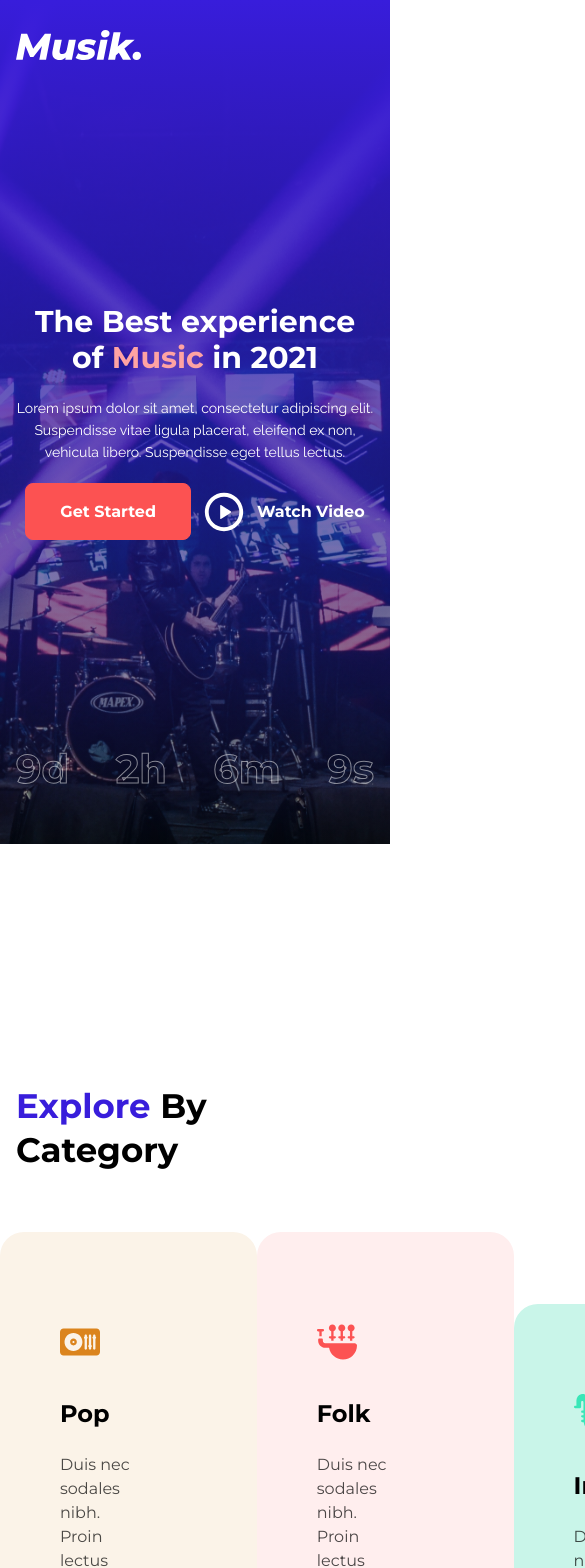
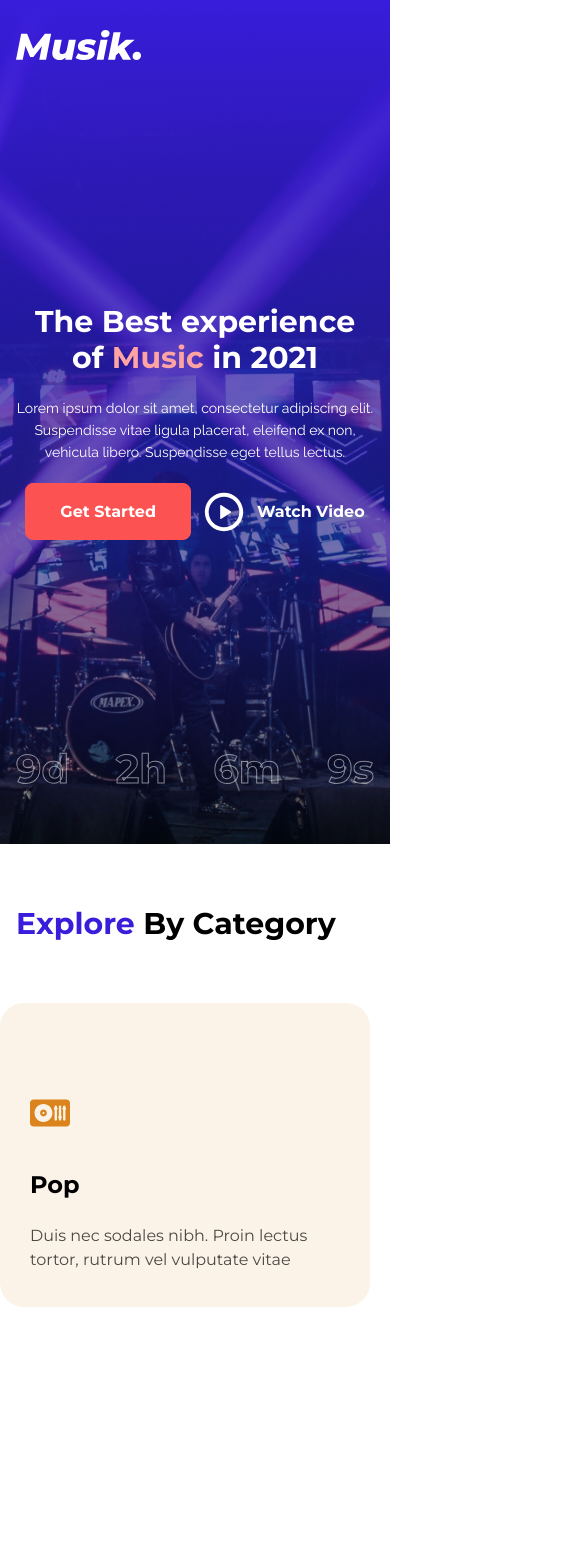
Before and after one commit to 13RedFox/project_musik-concert, a Next.js app: page / in a window 390 px wide. Shown: the top 1568 px of the page, 585 px wide, since content can reach past the window. After the commit the page ends 1337 px from the top, so only its background shows below. Built offline with nearby package versions, Linux system fonts and the light colour scheme.

Commit message:
:bug: Fixed adaptive HomeCategories components & added swiper slider in component.

```diff
--- a/package.json
+++ b/package.json
@@ -12,7 +12,8 @@
     "next": "12.0.7",
     "react": "17.0.2",
     "react-dom": "17.0.2",
-    "sass": "^1.45.1"
+    "sass": "^1.45.1",
+    "swiper": "^7.4.1"
   },
   "devDependencies": {
     "@types/node": "17.0.0",
--- a/src/components/home/HomeCategories/HomeCategories.module.scss
+++ b/src/components/home/HomeCategories/HomeCategories.module.scss
@@ -1,10 +1,28 @@
 @import 'core';
 
 .category {
-  padding-top: 240px;
+  padding-top: 60px;
+  @include media($screen-tablet-small) {
+    padding-top: 90px;
+  }
+  @include media($screen-hd) {
+    padding-top: 180px;
+  }
+  @include media($screen-fullhd) {
+    padding-top: 200px;
+  }
+  @include media($screen-retina) {
+    padding-top: 240px;
+  }
   &__title {
-    @include text(rem(34px), 700, $BLACK);
+    @include text(rem(26px), 700, $BLACK);
     line-height: 130%;
+    @include media($screen-iphone-6) {
+      font-size: rem(30px);
+    }
+    @include media($screen-iphone-plus) {
+      font-size: rem(34px);
+    }
     &_colored {
       color: $BLUE;
     }
--- a/src/components/home/HomeCategories/HomeCategories.tsx
+++ b/src/components/home/HomeCategories/HomeCategories.tsx
@@ -1,7 +1,10 @@
 import { FC } from 'react';
+import { Swiper, SwiperSlide } from 'swiper/react';
 import { Container } from '../../common';
 import { HomeCategoriesCard } from './components';
+import 'swiper/css';
 import styles from './HomeCategories.module.scss';
+// import { SwiperOptions } from 'swiper';
 
 const category = [
   {
@@ -41,6 +44,11 @@ const category = [
   },
 ];
 
+// const swiperParams: SwiperOptions = {
+//   slidesPerView: 5,
+//   spaceBetween: 20,
+// }
+
 export const HomeCategories: FC = () => {
   return (
     <section className={styles.category}>
@@ -50,7 +58,24 @@ export const HomeCategories: FC = () => {
         </h2>
       </Container>
       <div className={styles.category__wrapper}>
-        {[] && category.map((item) => <HomeCategoriesCard key={item.icon} categories={item} />)}
+        <Swiper
+          spaceBetween={20}
+          slidesPerView={'auto'}
+          breakpoints={{
+            320: { slidesPerView: 1 },
+            600: { slidesPerView: 2 },
+            1024: { slidesPerView: 3 },
+            1366: { slidesPerView: 4 },
+            1920: { slidesPerView: 5 },
+          }}
+          loop>
+          {[] &&
+            category.map((item) => (
+              <SwiperSlide key={item.icon}>
+                <HomeCategoriesCard categories={item} />
+              </SwiperSlide>
+            ))}
+        </Swiper>
       </div>
     </section>
   );
--- a/src/components/home/HomeCategories/components/HomeCategoriesCard.module.scss
+++ b/src/components/home/HomeCategories/components/HomeCategoriesCard.module.scss
@@ -4,9 +4,14 @@
   width: 100%;
   max-width: 370px;
   flex-direction: column;
-  padding: 90px 120px 35px 60px;
+  padding: 90px 30px 35px;
   border-radius: 24px;
   @include transition(background-color, filter, color);
+  cursor: pointer;
+  @include media($screen-tablet) {
+    padding-left: 60px;
+    padding-right: 60px;
+  }
   &:hover {
     background-color: $BLUE !important;
     filter: drop-shadow(0px 10px 30px rgba(56, 29, 219, 0.2));
--- a/src/components/home/HomeHeader/HomeHeader.module.scss
+++ b/src/components/home/HomeHeader/HomeHeader.module.scss
@@ -17,11 +17,11 @@
     text-align: center;
     margin-bottom: 20px;
     @include media($screen-tablet-small) {
-      font-size: 50px;
+      font-size: rem(50px);
       margin-bottom: 30px;
     }
     @include media($screen-hd) {
-      font-size: 72px;
+      font-size: rem(72px);
       margin-bottom: 40px;
     }
   }
@@ -36,15 +36,15 @@
     text-align: center;
     margin-bottom: 20px;
     @include media($screen-iphone-plus) {
-      font-size: 16px;
+      font-size: rem(16px);
       margin-bottom: 20px;
     }
     @include media($screen-tablet-small) {
-      font-size: 20px;
+      font-size: rem(20px);
       margin-bottom: 30px;
     }
     @include media($screen-hd) {
-      font-size: 24px;
+      font-size: rem(24px);
       margin-bottom: 40px;
     }
   }
@@ -93,13 +93,13 @@
       margin-right: 10px;
     }
     @include media($screen-iphone-plus) {
-      font-size: 16px;
+      font-size: rem(16px);
       &_icon {
         margin-right: 10px;
       }
     }
     @include media($screen-tablet-small) {
-      font-size: 20px;
+      font-size: rem(20px);
       &_icon {
         margin-right: 25px;
       }
```
Also changed, not shown: 1 other file (tests, documents, lock files or other folders).
